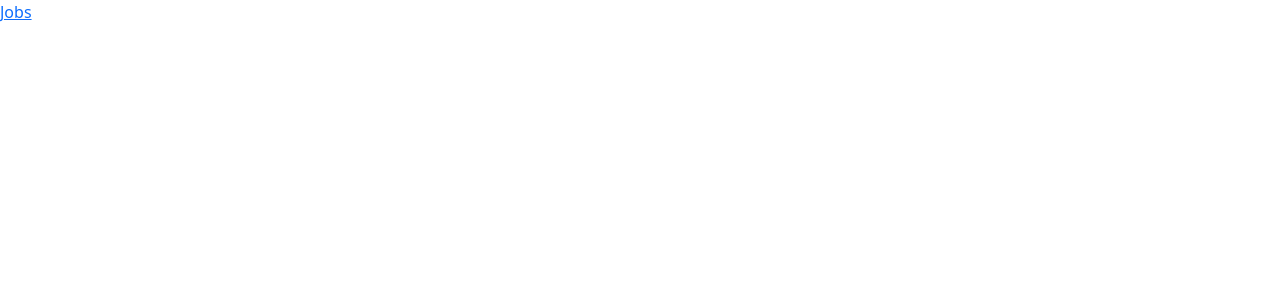
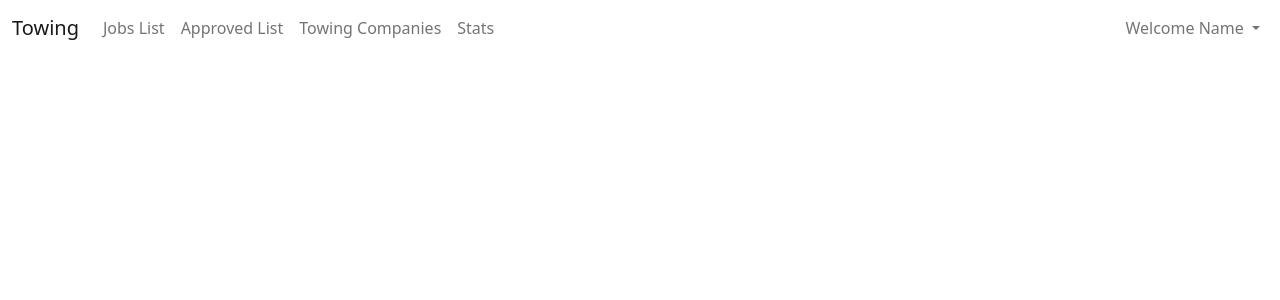
Before and after one commit to BrandoraAgency/towingCompany, a Vue app: page / in a window 1280 px wide. Before the commit this address had no page. Shown: the top 300 px of the page. Built offline with nearby package versions, Linux system fonts and the light colour scheme.

Commit message:
home Page

```diff
--- a/src/App.vue
+++ b/src/App.vue
@@ -4,7 +4,6 @@
 
 <template>
   <div>
-    <router-link to="/jobs">Jobs</router-link>
     <router-view></router-view>
   </div>
 </template>
--- a/src/components/Job/ApprovedList.vue
+++ b/src/components/Job/ApprovedList.vue
@@ -1,7 +1,15 @@
 <template>
-    <div>
-approved
-    </div>
+    <b-container fluid>
+        <b-row>
+            <b-row>
+                <b-col>
+                    <div class="headText">
+                        <h3>Approved Jobs</h3>
+                    </div>
+                </b-col>
+            </b-row>
+        </b-row>
+    </b-container>
 </template>
 
 <script>
--- a/src/components/Nav/NavBar.vue
+++ b/src/components/Nav/NavBar.vue
@@ -1,7 +1,7 @@
 <template>
     <nav class="navbar navbar-expand-lg bg-body-tertiary">
         <div class="container-fluid">
-            <a class="navbar-brand" href="#">Towing</a>
+            <router-link class="navbar-brand" to="/jobs" >Towing</router-link>
             <button class="navbar-toggler" type="button" data-bs-toggle="collapse"
                 data-bs-target="#navbarSupportedContent" aria-controls="navbarSupportedContent" aria-expanded="false"
                 aria-label="Toggle navigation">
--- a/src/main.js
+++ b/src/main.js
@@ -14,6 +14,7 @@ import { far } from "@fortawesome/free-regular-svg-icons";
 import App from "./App.vue";
 import LoginVue from "./views/Login/Login.vue";
 import Dashboard from "./views/Dashboard/Dashboard.vue";
+import Homevue from "./views/Home.vue";
 import Joblist from "./components/Job/JobList.vue";
 import Approved from "./components/Job/ApprovedList.vue";
 import Stats from "./components/Stats/Stats.vue";
@@ -29,6 +30,7 @@ import "bootstrap-vue-3/dist/bootstrap-vue-3.css";
 const router = createRouter({
   history: createWebHistory(),
   routes: [
+    { path: "", name: "home", component: Homevue },
     { path: "/login", name: "Login", component: LoginVue },
     {
       path: "/jobs",
--- /dev/null
+++ b/src/views/Home.vue
@@ -0,0 +1,18 @@
+<template>
+    <div>
+        <NavBar />
+    </div>
+</template>
+
+<script>
+import NavBar from '../components/Nav/NavBar.vue';
+    export default {
+        components:{
+            NavBar
+        }
+    }
+</script>
+
+<style scoped>
+
+</style>
```
